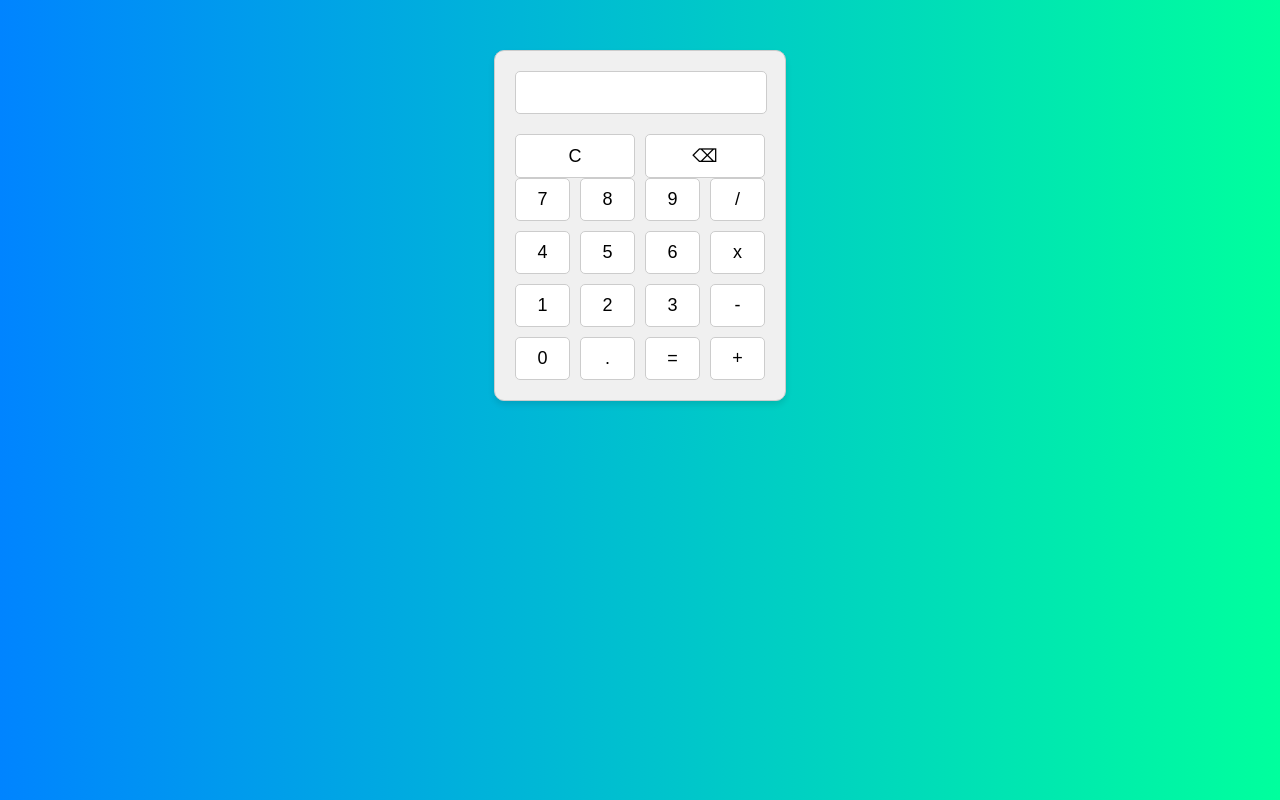
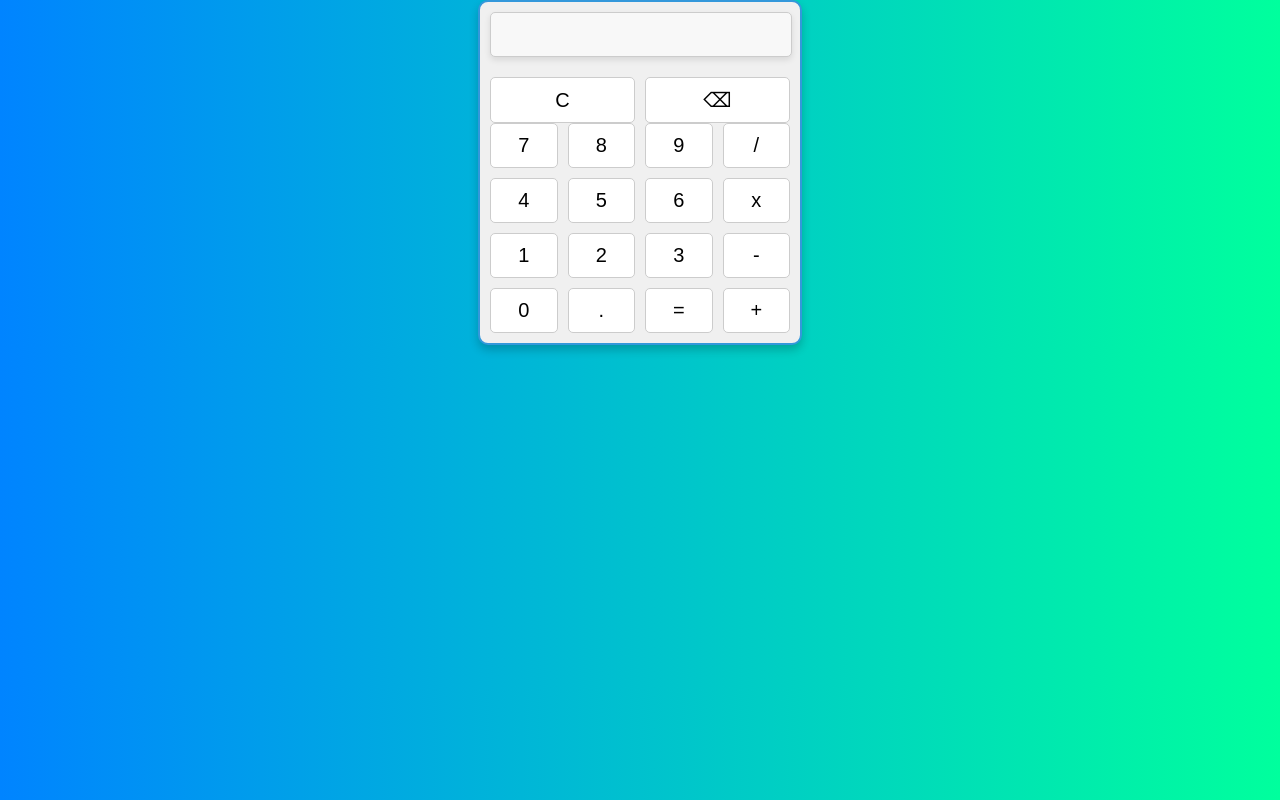
Before and after one commit to BlazingPh0enix/Calculator, a React (Create React App) app: page / in a window 1280 px wide. Built offline with nearby package versions, Linux system fonts and the light colour scheme; the HTML template or start-up script is replaced by a standard one.

Commit message:
third commit

```diff
--- a/src/components/calculator.css
+++ b/src/components/calculator.css
@@ -1,21 +1,23 @@
 .calculator {
-  max-width: 250px;
-  margin: 50px auto;
-  border: 1px solid #ccc;
+  max-width: 300px;
+  margin: 0 auto;
+  border: 2px solid #3498db;
   border-radius: 10px;
-  padding: 20px;
   background-color: #f0f0f0;
-  box-shadow: 0 4px 6px rgba(0, 0, 0, 0.1);
+  padding: 10px;
+  box-shadow: 0 5px 10px rgba(0, 0, 0, 0.2);
 }
 
 input[type="text"] {
   width: calc(100% - 20px);
   padding: 10px;
-  font-size: 18px;
+  font-size: 20px;
   margin-bottom: 10px;
   border: 1px solid #ccc;
   border-radius: 5px;
   text-align: right;
+  background-color: #f8f8f8;
+  box-shadow: 0 3px 6px rgba(0, 0, 0, 0.1);
 }
 
 .buttons {
@@ -32,24 +34,26 @@ input[type="text"] {
 
 button {
   padding: 10px 20px;
-  font-size: 18px;
+  font-size: 20px;
   border: 1px solid #ccc;
   border-radius: 5px;
   background-color: #fff;
   cursor: pointer;
-  transition: background-color 0.2s;
+  transition: background-color 0.2s, box-shadow 0.2s;
 }
 
 button:hover {
-  background-color: #e6e6e6;
+  background-color: #e0e0e0;
+  box-shadow: 0 3px 6px rgba(0, 0, 0, 0.1);
 }
 
 .result {
-  font-size: 20px;
+  font-size: 24px;
   font-weight: bold;
   text-align: right;
-  margin: 10px 0;
+  margin: 5px 0px 10px 0px;
 }
+
 
 button.C {
   background-color: #ff5151;
```
